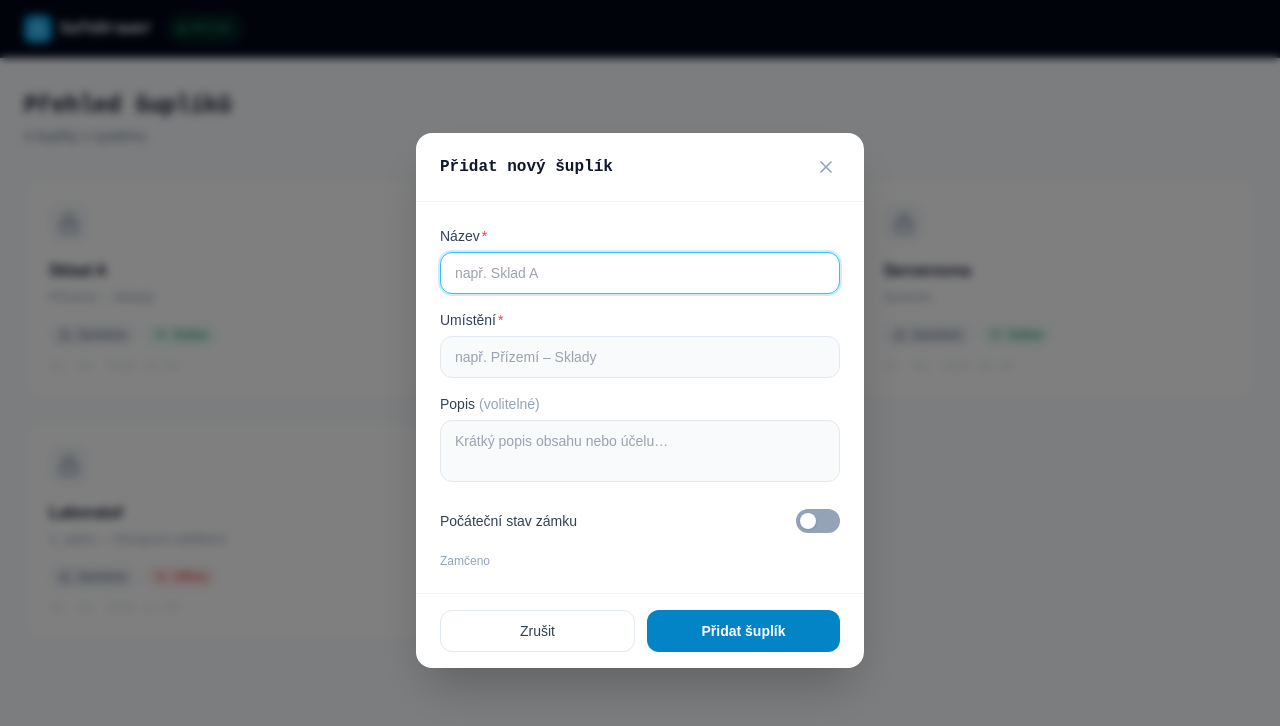
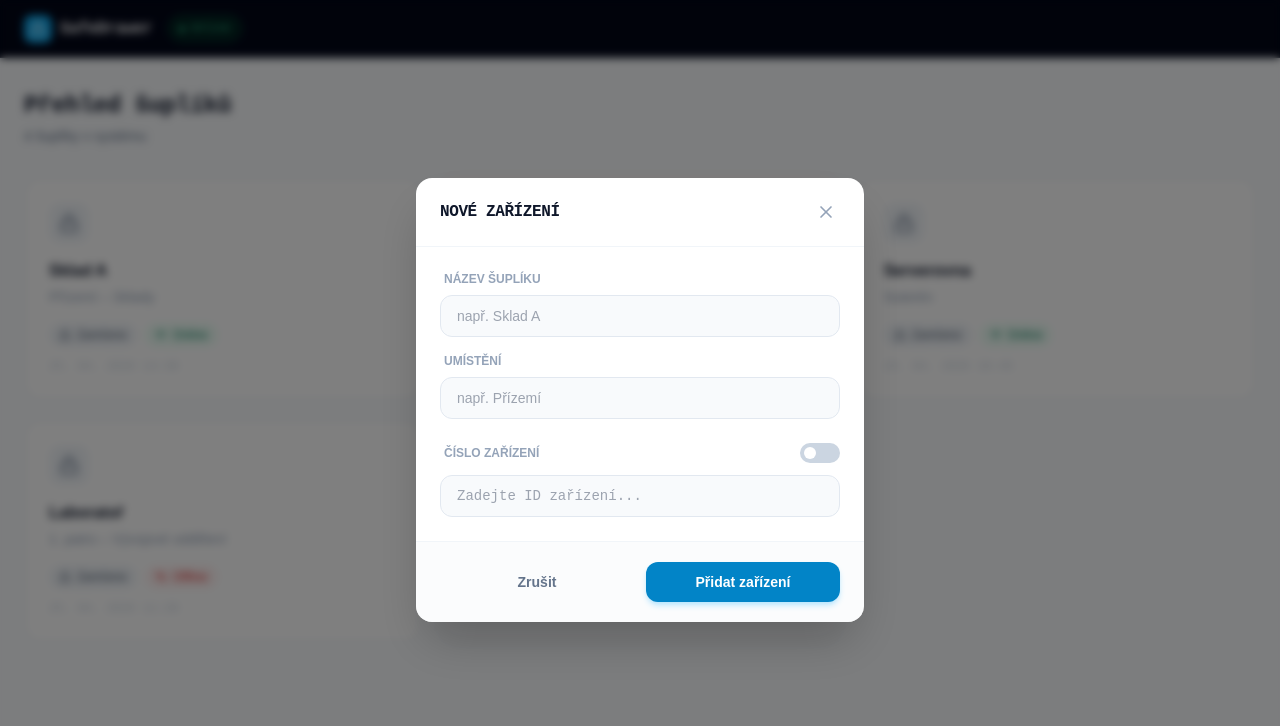
Before and after one commit to codemalcolm/safe-drawer-fe, a Next.js app: page / in a window 1280 px wide. Both pictures are taken after a click on the button "Přidat šuplík". Shown: the top 726 px of the page. Built offline with nearby package versions, Linux system fonts and the light colour scheme.

Commit message:
Added .json rpi id upload. Connected with local backend. Fixed bugs with form inputs not clearing on submit/cancel

```diff
--- a/components/AddDrawerModal.tsx
+++ b/components/AddDrawerModal.tsx
@@ -1,246 +1,273 @@
 "use client";
 
 import { useState, useEffect } from "react";
-import { X } from "lucide-react";
+import { createPortal } from "react-dom";
+import { X, Upload, FileJson, Trash2 } from "lucide-react";
 import { useStore } from "@/lib/store";
 import { cn } from "@/lib/utils";
-import { createPortal } from "react-dom";
 
 interface Props {
   isOpen: boolean;
   onClose: () => void;
-  isEdit?: boolean;
-  drawerId?: string;
-  defaultValues?: {
-    name: string;
-    location: string;
-    description: string;
-    isLocked: boolean;
-  };
 }
 
-export default function AddDrawerModal({
-  isOpen,
-  onClose,
-  isEdit = false,
-  drawerId,
-  defaultValues,
-}: Props) {
-  const { addDrawer, updateDrawer, addToast } = useStore();
+export default function AddDrawerModal({ isOpen, onClose }: Props) {
+  const { addToast } = useStore();
   const [mounted, setMounted] = useState(false);
-  const [name, setName] = useState(defaultValues?.name || "");
-  const [location, setLocation] = useState(defaultValues?.location || "");
-  const [description, setDescription] = useState(
-    defaultValues?.description || "",
-  );
-  const [isLocked, setIsLocked] = useState(defaultValues?.isLocked ?? true);
-  const [errors, setErrors] = useState<{ name?: string; location?: string }>(
-    {},
-  );
+
+  // Form State
+  const [name, setName] = useState("");
+  const [location, setLocation] = useState("");
+  const [piId, setPiId] = useState("");
+  const [fileName, setFileName] = useState<string | null>(null);
+  const [isImportMode, setIsImportMode] = useState(false);
+  const [isDragging, setIsDragging] = useState(false);
+  const [loading, setLoading] = useState(false);
 
   useEffect(() => {
     setMounted(true);
   }, []);
 
-  useEffect(() => {
-    if (isOpen && defaultValues) {
-      setName(defaultValues.name);
-      setLocation(defaultValues.location);
-      setDescription(defaultValues.description);
-      setIsLocked(defaultValues.isLocked);
-      setErrors({});
-    }
-  }, [isOpen]);
+  // 3. Reset inputs when modal opens/closes
+  const resetForm = () => {
+    setName("");
+    setLocation("");
+    setPiId("");
+    setFileName(null);
+    setIsImportMode(false);
+    setLoading(false);
+  };
 
   useEffect(() => {
-    if (!isOpen) return;
-    const handler = (e: KeyboardEvent) => {
-      if (e.key === "Escape") onClose();
-    };
-    window.addEventListener("keydown", handler);
-    document.body.style.overflow = "hidden";
-
-    return () => {
-      window.removeEventListener("keydown", handler);
-      document.body.style.overflow = "unset";
-    };
-  }, [isOpen, onClose]);
+    if (!isOpen) resetForm();
+  }, [isOpen]);
 
   if (!isOpen || !mounted) return null;
 
-  function validate() {
-    const e: { name?: string; location?: string } = {};
-    if (!name.trim()) e.name = "Název je povinný.";
-    if (!location.trim()) e.location = "Umístění je povinné.";
-    return e;
-  }
-
-  function handleSubmit() {
-    const errs = validate();
-    if (Object.keys(errs).length > 0) {
-      setErrors(errs);
+  const handleFileUpload = (file: File) => {
+    if (file.type !== "application/json" && !file.name.endsWith(".json")) {
+      addToast("Prosím nahrajte pouze .json soubor", "error");
       return;
     }
 
-    if (isEdit && drawerId) {
-      updateDrawer(drawerId, {
-        name: name.trim(),
-        location: location.trim(),
-        description: description.trim(),
-        isLocked,
+    const reader = new FileReader();
+    reader.onload = (e) => {
+      try {
+        const json = JSON.parse(e.target?.result as string);
+        if (json.raspberryPiId) {
+          setPiId(json.raspberryPiId);
+          setFileName(file.name); // 2. Store filename for UI
+          addToast("Soubor nahrán", "success");
+        } else {
+          addToast("JSON neobsahuje raspberryPiId", "error");
+        }
+      } catch (err) {
+        addToast("Neplatný JSON soubor", "error");
+      }
+    };
+    reader.readAsText(file);
+  };
+
+  const handleSubmit = async () => {
+    if (!name || !location || !piId) {
+      addToast("Prosím vyplňte všechna pole", "error");
+      return;
+    }
+
+    setLoading(true);
+    try {
+      const apiUrl = process.env.NEXT_PUBLIC_LOCAL_API_URL;
+      const response = await fetch(`${apiUrl}/devices`, {
+        method: "POST",
+        headers: { "Content-Type": "application/json" },
+        body: JSON.stringify({
+          drawerName: name,
+          drawerLocation: location,
+          raspberryPiId: piId,
+        }),
       });
-      addToast(`Šuplík „${name.trim()}" byl aktualizován.`, "success");
-    } else {
-      addDrawer({
-        name: name.trim(),
-        location: location.trim(),
-        description: description.trim(),
-        isLocked,
-        isOnline: true,
-        hasIncident: false,
-      });
-      addToast(`Šuplík „${name.trim()}" byl přidán.`, "success");
+
+      if (!response.ok) throw new Error();
+
+      addToast("Zařízení bylo úspěšně vytvořeno", "success");
+      onClose(); // This triggers the useEffect reset
+    } catch (error) {
+      addToast("Chyba při odesílání dat", "error");
+    } finally {
+      setLoading(false);
     }
-    onClose();
-  }
+  };
 
   return createPortal(
     <div
-      className="fixed inset-0 bg-black/50 backdrop-blur-sm flex items-center justify-center z-50 p-4 anim-fade-in"
+      className="fixed inset-0 bg-black/50 backdrop-blur-sm flex items-center justify-center z-[9999] p-4 anim-fade-in"
       onClick={onClose}
     >
       <div
-        className="bg-white rounded-2xl shadow-2xl w-full max-w-md anim-scale-in"
+        className="bg-white rounded-2xl shadow-2xl w-full max-w-md overflow-hidden anim-scale-in"
         onClick={(e) => e.stopPropagation()}
       >
+        {/* Header */}
         <div className="flex items-center justify-between px-6 py-5 border-b border-slate-100">
-          <h2 className="font-mono font-bold text-base text-slate-900">
-            {isEdit ? "Upravit šuplík" : "Přidat nový šuplík"}
+          <h2 className="font-mono font-bold text-base text-slate-900 uppercase tracking-tight">
+            Nové zařízení
           </h2>
           <button
             onClick={onClose}
-            className="text-slate-400 hover:text-slate-600 p-1 rounded-lg hover:bg-slate-100 transition-colors"
+            className="text-slate-400 hover:text-slate-600 p-1 transition-colors"
           >
             <X className="w-5 h-5" />
           </button>
         </div>
 
-        <div className="p-6 space-y-4">
-          <Field label="Název" required error={errors.name}>
+        <div className="p-6 space-y-6">
+          {/* Static Fields */}
+          <div className="space-y-4">
+            <div>
+              <label className="block text-xs font-bold text-slate-400 uppercase mb-2 ml-1">
+                Název šuplíku
+              </label>
               <input
-              type="text"
+                className="w-full px-4 py-2.5 bg-slate-50 border border-slate-200 rounded-xl focus:ring-2 focus:ring-sky-500/20 focus:border-sky-400 outline-none transition-all text-sm"
+                placeholder="např. Sklad A"
                 value={name}
-              onChange={(e) => {
-                setName(e.target.value);
-                setErrors((p) => ({ ...p, name: undefined }));
+                onChange={(e) => setName(e.target.value)}
+              />
+            </div>
+            <div>
+              <label className="block text-xs font-bold text-slate-400 uppercase mb-2 ml-1">
+                Umístění
+              </label>
+              <input
+                className="w-full px-4 py-2.5 bg-slate-50 border border-slate-200 rounded-xl focus:ring-2 focus:ring-sky-500/20 focus:border-sky-400 outline-none transition-all text-sm"
+                placeholder="např. Přízemí"
+                value={location}
+                onChange={(e) => setLocation(e.target.value)}
+              />
+            </div>
+          </div>
+
+          <div className="space-y-3">
+            {/* Switch Label Row */}
+            <div className="flex items-center justify-between ml-1">
+              <label className="block text-xs font-bold text-slate-400 uppercase">
+                {isImportMode ? "Konfigurační soubor" : "Číslo zařízení"}
+              </label>
+              <button
+                onClick={() => {
+                  setIsImportMode(!isImportMode);
+                  setPiId("");
+                  setFileName(null);
                 }}
-              placeholder="např. Sklad A"
-              className={inputCls(!!errors.name)}
-              autoFocus
-            />
-          </Field>
-
-          <Field label="Umístění" required error={errors.location}>
-            <input
-              type="text"
-              value={location}
-              onChange={(e) => {
-                setLocation(e.target.value);
-                setErrors((p) => ({ ...p, location: undefined }));
-              }}
-              placeholder="např. Přízemí – Sklady"
-              className={inputCls(!!errors.location)}
-            />
-          </Field>
-
-          <Field label="Popis" optional>
-            <textarea
-              value={description}
-              onChange={(e) => setDescription(e.target.value)}
-              placeholder="Krátký popis obsahu nebo účelu…"
-              rows={2}
-              className={inputCls(false) + " resize-none"}
-            />
-          </Field>
-
-          <div className="flex items-center justify-between py-1">
-            <span className="text-sm font-medium text-slate-700">
-              Počáteční stav zámku
-            </span>
-            <button
-              type="button"
-              onClick={() => setIsLocked((v) => !v)}
                 className={cn(
-                "relative inline-flex h-6 w-11 items-center rounded-full transition-colors duration-200",
-                isLocked ? "bg-slate-400" : "bg-sky-500",
+                  "w-10 h-5 rounded-full transition-colors relative",
+                  isImportMode ? "bg-sky-500" : "bg-slate-300",
                 )}
               >
-              <span
+                <div
                   className={cn(
-                  "inline-block h-4 w-4 transform rounded-full bg-white shadow transition-transform duration-200",
-                  isLocked ? "translate-x-1" : "translate-x-6",
+                    "absolute top-1 w-3 h-3 bg-white rounded-full transition-transform",
+                    isImportMode ? "left-6" : "left-1",
                   )}
                 />
               </button>
             </div>
-          <p className="text-xs text-slate-400 -mt-2">
-            {isLocked ? "Zamčeno" : "Odemčeno"}
+
+            {/* Conditional Input Slot */}
+            {!isImportMode ? (
+              <input
+                className="w-full px-4 py-2.5 bg-slate-50 border border-slate-200 rounded-xl focus:ring-2 focus:ring-sky-500/20 focus:border-sky-400 outline-none font-mono text-sm"
+                placeholder="Zadejte ID zařízení..."
+                value={piId}
+                onChange={(e) => setPiId(e.target.value)}
+              />
+            ) : (
+              <div className="relative">
+                {!fileName ? (
+                  <div
+                    onDragOver={(e) => {
+                      e.preventDefault();
+                      setIsDragging(true);
+                    }}
+                    onDragLeave={() => setIsDragging(false)}
+                    onDrop={(e) => {
+                      e.preventDefault();
+                      setIsDragging(false);
+                      if (e.dataTransfer.files[0])
+                        handleFileUpload(e.dataTransfer.files[0]);
+                    }}
+                    onClick={() =>
+                      document.getElementById("file-upload")?.click()
+                    }
+                    className={cn(
+                      "border-2 border-dashed rounded-xl p-6 flex flex-col items-center justify-center transition-all cursor-pointer py-10",
+                      isDragging
+                        ? "border-sky-500 bg-sky-50"
+                        : "border-slate-200 bg-slate-50 hover:bg-slate-100",
+                    )}
+                  >
+                    <input
+                      id="file-upload"
+                      type="file"
+                      className="hidden"
+                      accept=".json"
+                      onChange={(e) =>
+                        e.target.files?.[0] &&
+                        handleFileUpload(e.target.files[0])
+                      }
+                    />
+                    <Upload className="w-5 h-5 text-slate-400 mb-2" />
+                    <p className="text-xs font-medium text-slate-500">
+                      Klikněte nebo přetáhněte .json
                     </p>
                   </div>
+                ) : (
+                  <div className="flex items-center justify-between p-3.5 bg-sky-50 border border-sky-100 rounded-xl group transition-all">
+                    <div className="flex items-center gap-3 overflow-hidden">
+                      <FileJson className="w-5 h-5 text-sky-500 shrink-0" />
+                      <div className="overflow-hidden">
+                        <p className="text-xs font-bold text-sky-900 truncate">
+                          {fileName}
+                        </p>
+                        <p className="text-[10px] text-sky-600 font-mono truncate">
+                          {piId}
+                        </p>
+                      </div>
+                    </div>
+                    <button
+                      onClick={() => {
+                        setFileName(null);
+                        setPiId("");
+                      }}
+                      className="p-1.5 text-sky-300 hover:text-red-500 hover:bg-red-50 rounded-lg transition-colors"
+                    >
+                      <Trash2 className="w-4 h-4" />
+                    </button>
+                  </div>
+                )}
+              </div>
+            )}
+          </div>
+        </div>
 
-        <div className="flex gap-3 px-6 py-4 border-t border-slate-100">
+        {/* Footer */}
+        <div className="px-6 py-5 bg-slate-50/50 border-t border-slate-100 flex gap-3">
           <button
             onClick={onClose}
-            className="flex-1 px-4 py-2.5 border border-slate-200 rounded-xl text-sm text-slate-700 hover:bg-slate-50 transition-colors font-medium"
+            className="flex-1 py-2.5 text-sm font-bold text-slate-500 hover:text-slate-700 transition-colors"
           >
             Zrušit
           </button>
           <button
+            disabled={loading}
             onClick={handleSubmit}
-            className="flex-1 px-4 py-2.5 bg-sky-600 text-white rounded-xl text-sm font-semibold hover:bg-sky-700 transition-colors"
+            className="flex-1 py-2.5 bg-sky-600 text-white text-sm font-bold rounded-xl hover:bg-sky-700 disabled:opacity-50 transition-all active:scale-95 shadow-md shadow-sky-200"
           >
-            {isEdit ? "Uložit změny" : "Přidat šuplík"}
+            {loading ? "Odesílání..." : "Přidat zařízení"}
           </button>
         </div>
       </div>
     </div>,
-    document.body, // 4. Target the body
+    document.body,
   );
 }
-
-function Field({
-  label,
-  required,
-  optional,
-  error,
-  children,
-}: {
-  label: string;
-  required?: boolean;
-  optional?: boolean;
-  error?: string;
-  children: React.ReactNode;
-}) {
-  return (
-    <div>
-      <label className="block text-sm font-medium text-slate-700 mb-1.5">
-        {label}
-        {required && <span className="text-red-500 ml-0.5">*</span>}
-        {optional && (
-          <span className="text-slate-400 font-normal ml-1">(volitelné)</span>
-        )}
-      </label>
-      {children}
-      {error && <p className="text-red-500 text-xs mt-1">{error}</p>}
-    </div>
-  );
-}
-
-function inputCls(hasError: boolean) {
-  return cn(
-    "w-full px-3.5 py-2.5 border rounded-xl text-sm text-slate-800 bg-slate-50 focus:outline-none focus:ring-2 focus:bg-white transition-all",
-    hasError
-      ? "border-red-300 focus:ring-red-500/20 focus:border-red-400"
-      : "border-slate-200 focus:ring-sky-500/20 focus:border-sky-400",
-  );
-}
```
Lines whose indentation alone changed are shown as unchanged.
